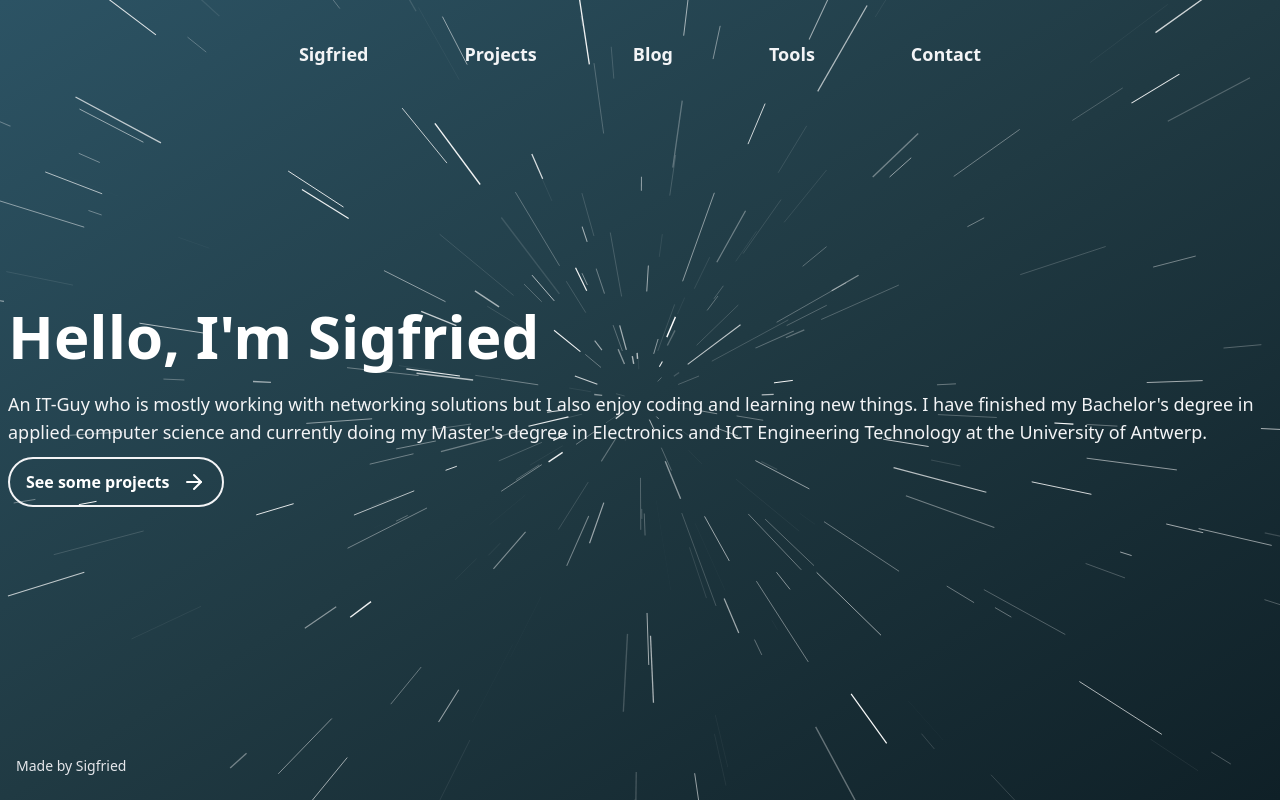
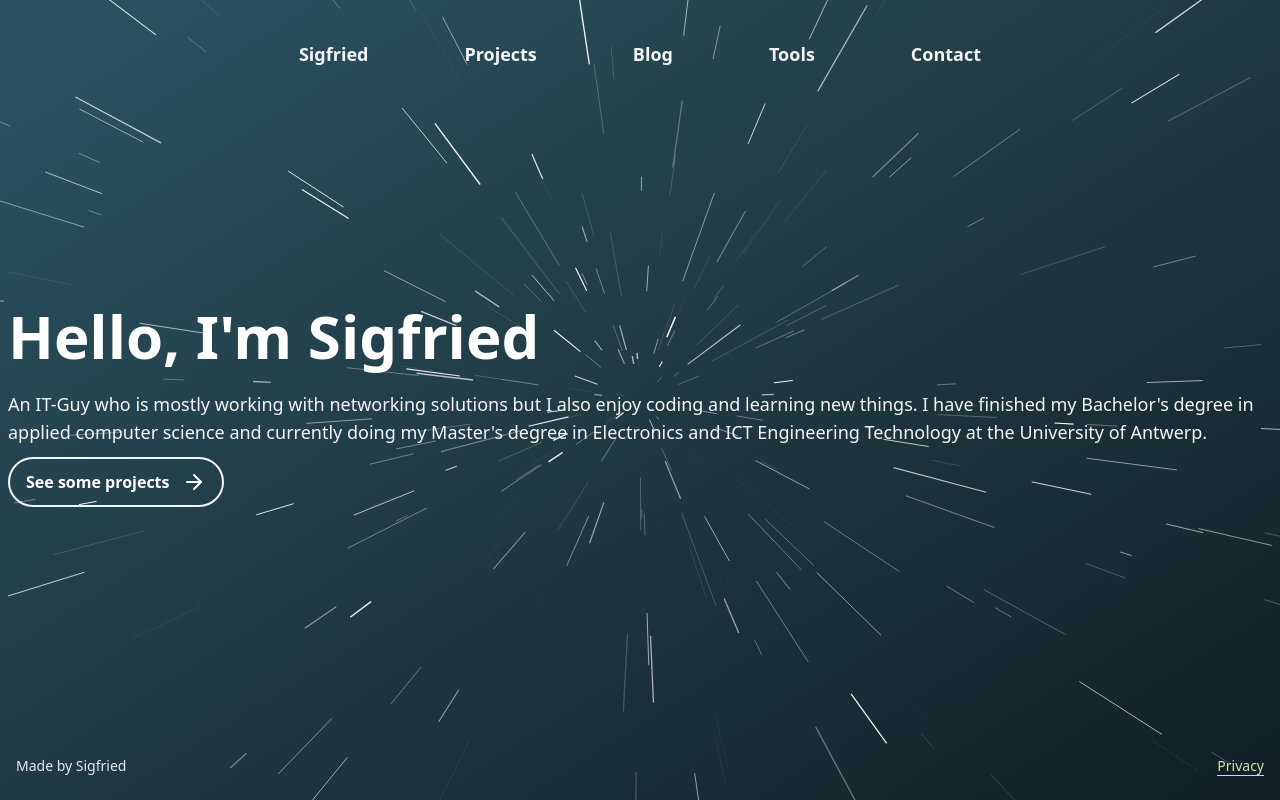
Before and after one commit to sigfriedseldeslachts/sigfried-be, a Nuxt app: page / in a window 1280 px wide. Built offline with nearby package versions, Linux system fonts and the light colour scheme; what vue-easy-lightbox would draw is missing.

Commit message:
Added privacy policy page

```diff
--- a/components/sFooter.vue
+++ b/components/sFooter.vue
@@ -1,10 +1,12 @@
 <template>
   <footer>
     <div class="footer-container">
-      <div class="col-span-2">
+      <div class="col-span-3">
         Made by Sigfried
       </div>
-      <div></div>
+      <div class="text-right">
+        <nuxt-link :to="{ name: 'others-privacy' }">Privacy</nuxt-link>
+      </div>
     </div>
   </footer>
 </template>
--- /dev/null
+++ b/pages/others/privacy.vue
@@ -0,0 +1,22 @@
+<template>
+  <div class="component-wrapper">
+    <div class="title-section">
+      <h1 class="sr-only">Aircraft Feeder</h1>
+    </div>
+
+    <div class="container sm:w-full mx-0 sm:mx-auto bg-white px-6 rounded-lg h-full">
+		  <iframe title="Privacy Policy" src="https://audaxly.com/privacy-policy?code=lk5evycpb1f1ow" frameborder="0" scrolling="yes" style="border: none; width: 100%; height: 100%;" />
+    </div>
+  </div>
+</template>
+
+<script>
+export default {
+  name: 'Privacy',
+  head: {
+    title: 'Privacy Policy',
+    // Disable indexing of this page
+    meta: [{ name: 'robots', hid: 'robots', content: 'noindex' }],
+  },
+};
+</script>
```
